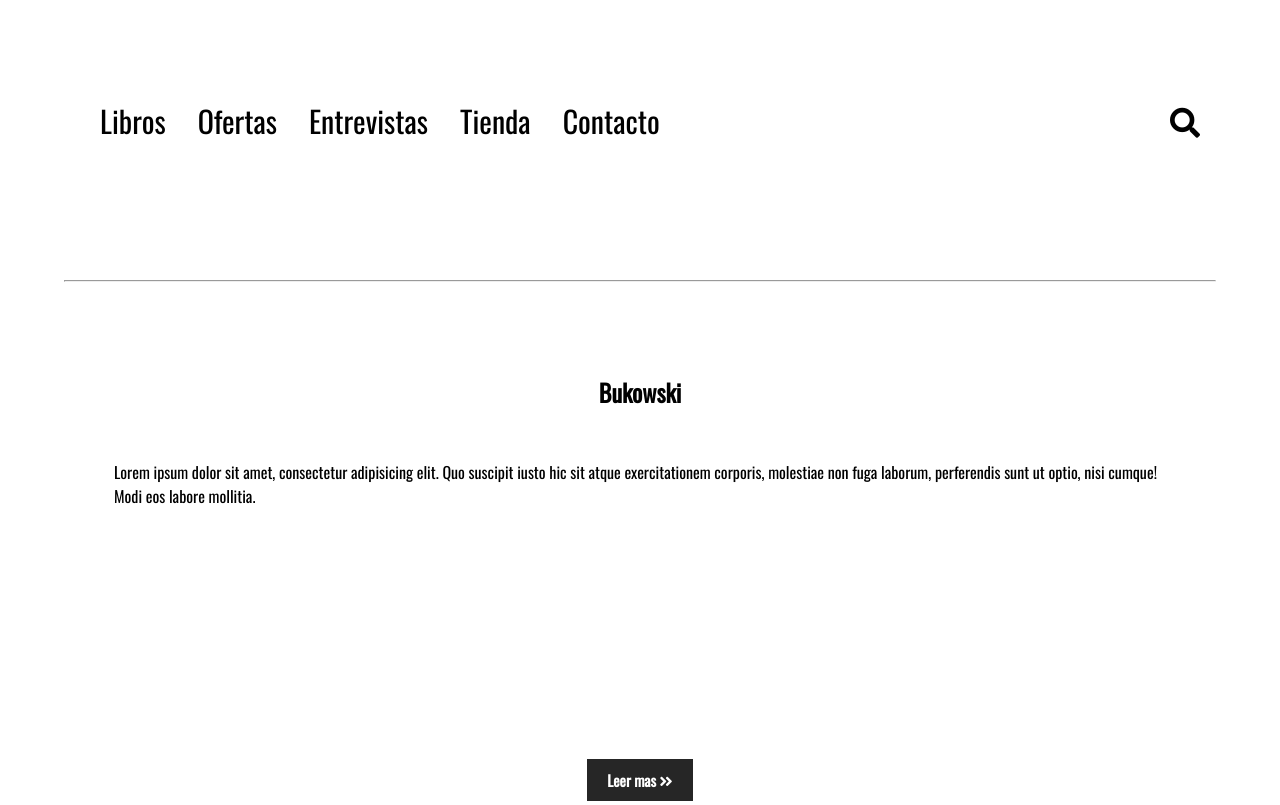
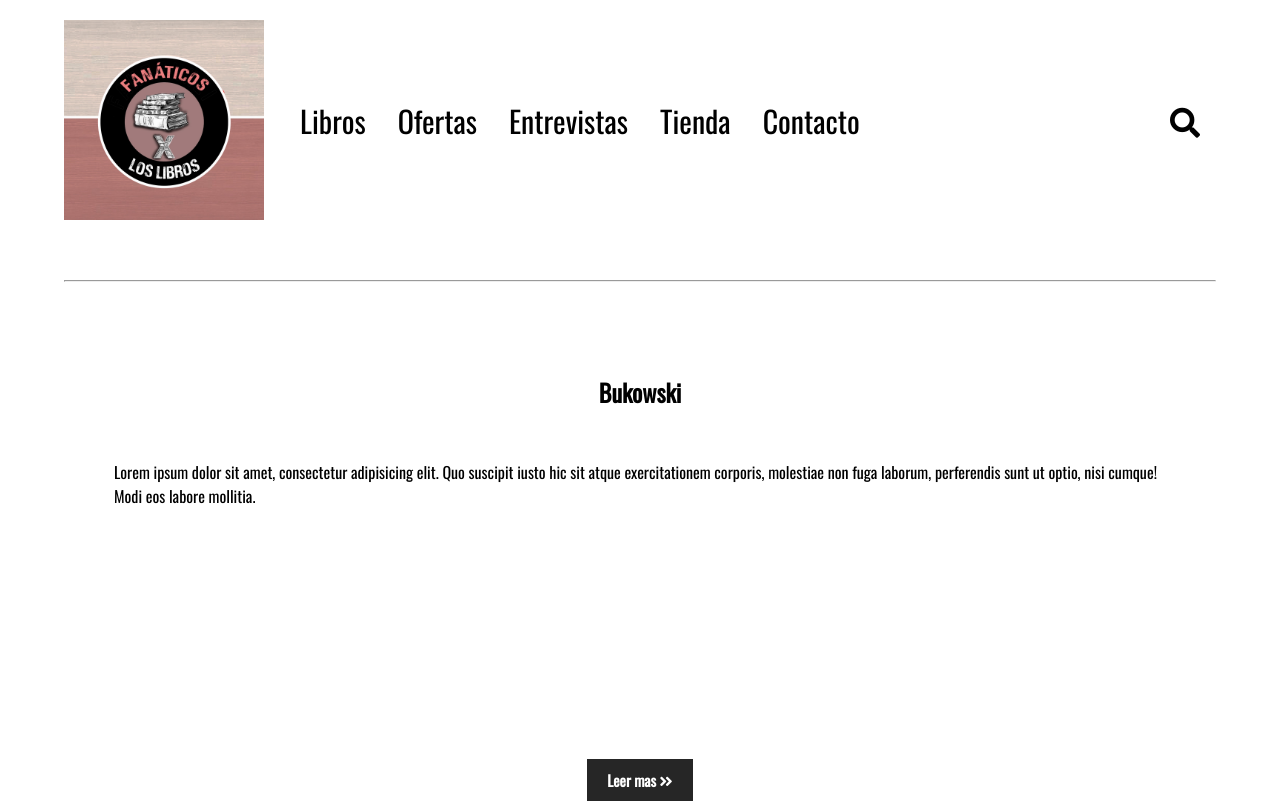
Before and after one commit to Coko33/fanxloslibros, a plain HTML site: page index.html in a window 1280 px wide. Shown: the top 805 px of the page. Drawn offline with nearby package versions, Linux system fonts and the light colour scheme.

Commit message:
img logo descomentada

```diff
--- a/index.html
+++ b/index.html
@@ -24,7 +24,7 @@
 
     <div class="container">
       <nav class="nav-main">
-        <!-- <img src="img/Logo.jpg" alt="FanXlosLibros" class="nav-brand"> -->
+        <img src="img/Logo.jpg" alt="FanXlosLibros" class="nav-brand" />
         <ul class="nav-menu">
           <li>
             <a href="#">Libros</a>
```
